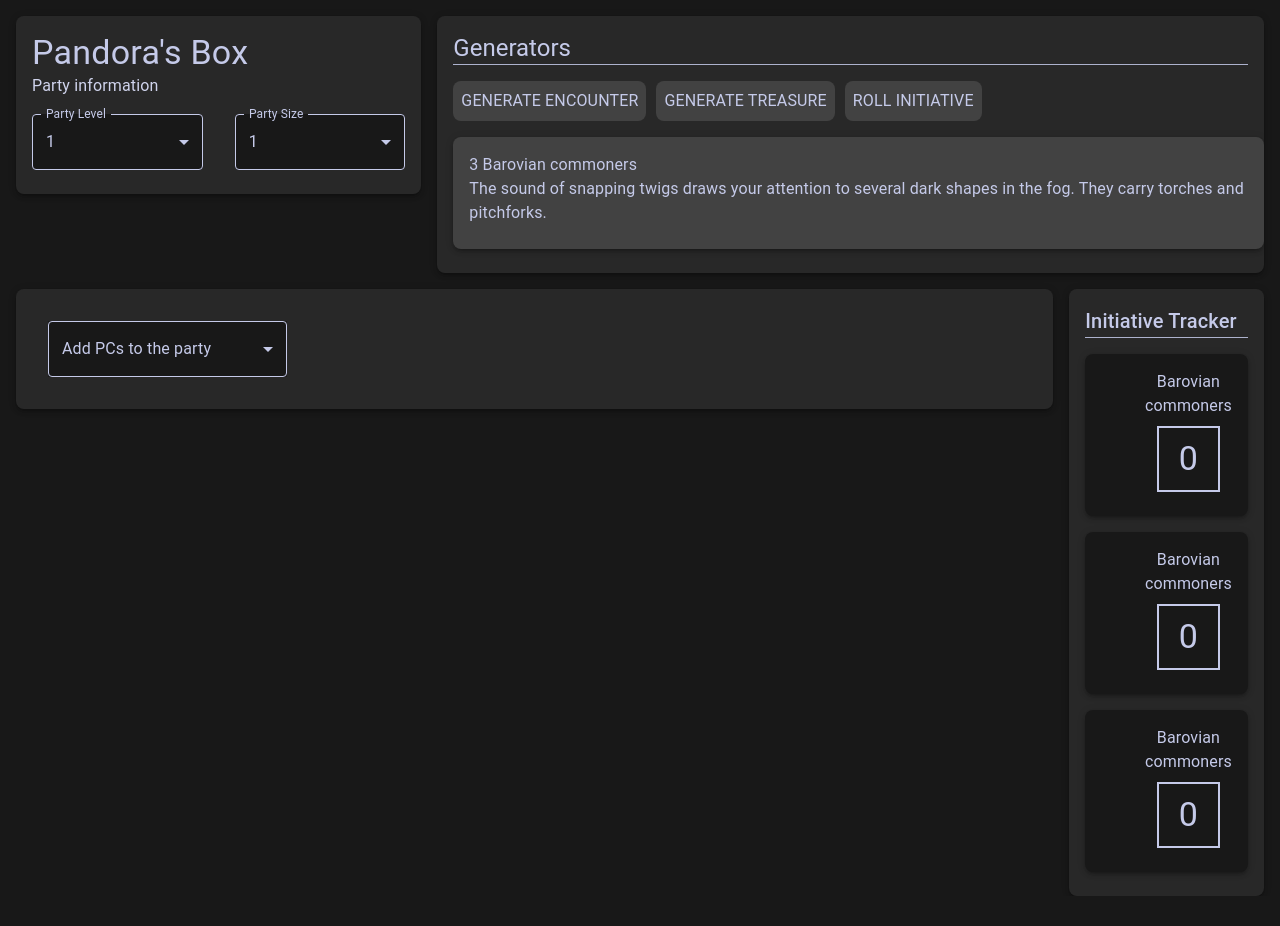
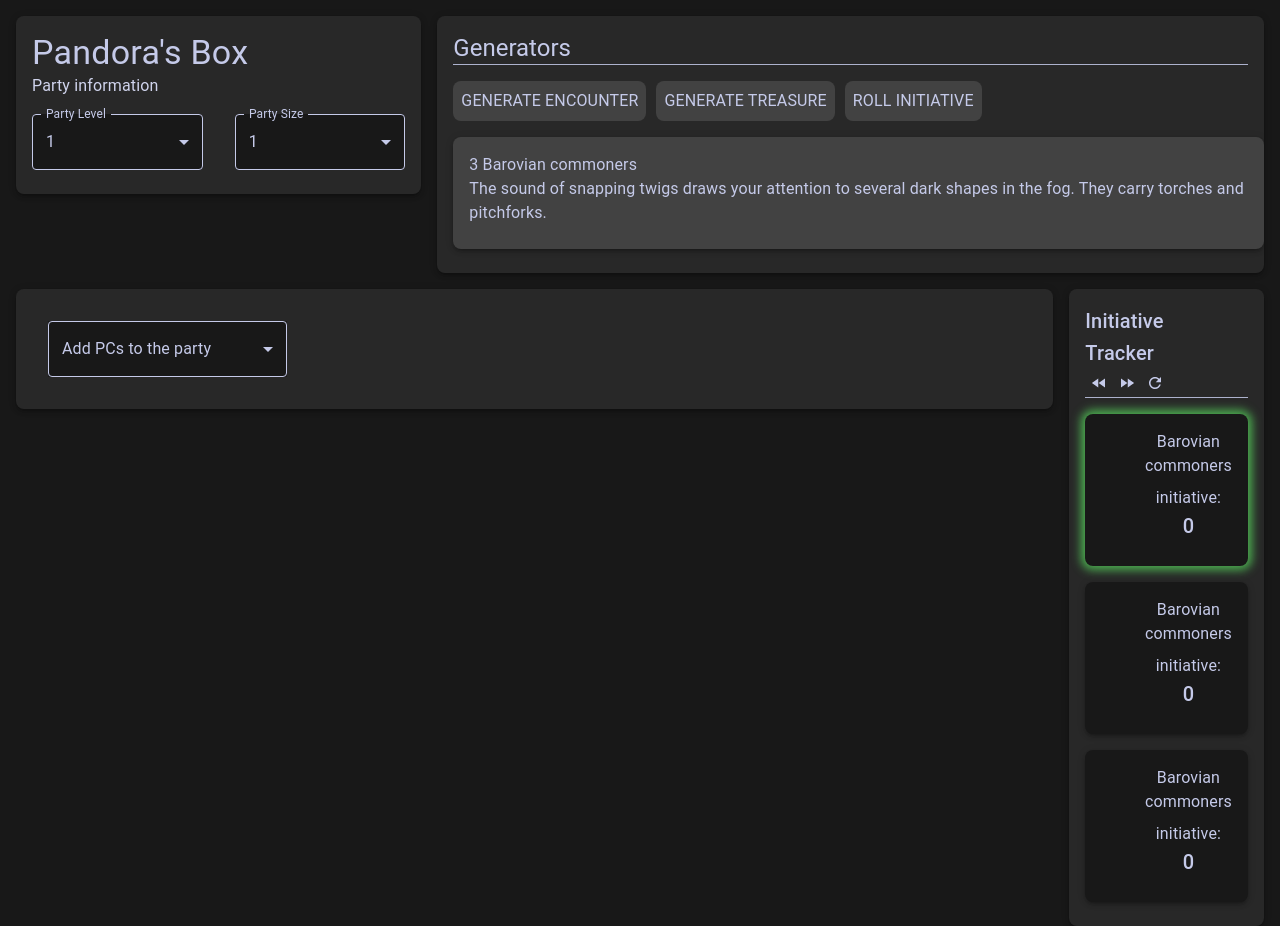
Before and after one commit to ArnoDeKoninck/PandorasBox, a React (Create React App) app: page / in a window 1280 px wide. Both pictures are taken after a click on the button "ROLL INITIATIVE". Before the commit the page ends 896 px from the top, so only its background shows below. Built offline with nearby package versions, Linux system fonts and the light colour scheme.

Commit message:
Added CombatTurns on the Initiative Tracker

```diff
--- a/package.json
+++ b/package.json
@@ -45,6 +45,7 @@
     ]
   },
   "devDependencies": {
+    "@mui/icons-material": "^5.6.1",
     "react-router-dom": "^6.3.0"
   }
 }
--- a/src/App.tsx
+++ b/src/App.tsx
@@ -20,6 +20,7 @@ function App() {
 	const [party, setParty] = React.useState<PC[]>([]);
 	const [openEditPcDialog, setOpenEditPcDialog] = React.useState<PC | undefined>(undefined);
 	const [combat, setCombat] = React.useState<(PC | Encounter)[]>([]);
+	const [combatTurn, setCombatTurn] = React.useState<number>(0);
 	const classes = useStyles();
 
 	const getCombatParticipants = (party: PC[], encounter: Encounter | Encounter_Variant) => {
@@ -59,7 +60,7 @@ function App() {
 						<PartyDetails party={party} setParty={setParty} partySize={partySize} partyLevel={partyLevel} setOpenEditPcDialog={setOpenEditPcDialog} />
 					</Grid>
 					<Grid item xs={2}>
-						<InitiativeTracker combat={combat} />
+						<InitiativeTracker combat={combat} combatTurn={combatTurn} onChangeTurn={setCombatTurn} />
 					</Grid>
 				</Grid>
 				{openEditPcDialog && <EditPcDialog pc={openEditPcDialog} setOpenEditPcDialog={setOpenEditPcDialog} />}
--- a/src/components/InitiativeTracker/InitiativeTracker.tsx
+++ b/src/components/InitiativeTracker/InitiativeTracker.tsx
@@ -1,31 +1,69 @@
-import { Card, CardContent, CardMedia, Divider, Grid, Typography } from "@mui/material";
-import customTheme, { useStyles } from "../../customTheme";
+import { Card, CardContent, CardMedia, Divider, Grid, IconButton, Typography } from "@mui/material";
+import { FastForward, FastRewind, Refresh } from "@mui/icons-material";
+import { useStyles } from "../../customTheme";
 import { Encounter } from "../../types/EncounterTypes";
 import { PC } from "../../types/GlobalTypes";
+import { green } from "@mui/material/colors";
 
 interface InitiativeProps {
 	combat: (PC | Encounter)[];
+	combatTurn: number;
+	onChangeTurn: (input: number) => void;
 }
-function InitiativeTracker({ combat }: InitiativeProps) {
+function InitiativeTracker({ combat, combatTurn, onChangeTurn }: InitiativeProps) {
 	const classes = useStyles();
 	if (!combat) {
 		return <Typography>No initiative rolled</Typography>;
 	}
-	console.log(combat);
+	const onNextTurn = () => {
+		if (combatTurn + 1 > combat.length - 1) {
+			onChangeTurn(0);
+		} else {
+			onChangeTurn(combatTurn + 1);
+		}
+	};
+	const onPreviousTurn = () => {
+		if (combatTurn - 1 < 0) {
+			onChangeTurn(combat.length - 1);
+		} else {
+			onChangeTurn(combatTurn - 1);
+		}
+	};
+	const onResetTurns = () => {
+		onChangeTurn(0);
+	};
+	combat.sort((a, b) => b.initiative! - a.initiative!);
 	return (
 		<Card>
 			<CardContent>
 				<Grid container>
 					<Grid item xs={12}>
-						<Typography variant={"h6"}>Initiative Tracker</Typography>
+						<Grid container alignItems={"center"}>
+							<Grid item xs={8}>
+								<Typography variant={"h6"}>Initiative Tracker</Typography>
+							</Grid>
+							<Grid item flexShrink={2}>
+								<IconButton size="small" color={"secondary"} onClick={() => onPreviousTurn()}>
+									<FastRewind fontSize="inherit" />
+								</IconButton>
+								<IconButton size="small" color={"secondary"} onClick={() => onNextTurn()}>
+									<FastForward fontSize="inherit" />
+								</IconButton>
+								<IconButton size="small" color={"secondary"} onClick={() => onResetTurns()}>
+									<Refresh fontSize="inherit" />
+								</IconButton>
+							</Grid>
+						</Grid>
+
 						<Divider />
 					</Grid>
 					<Grid item xs={12}>
 						<Grid container rowSpacing={2}>
-							{combat.map((entity) => {
+							{combat.map((entity, index) => {
 								return (
 									<Grid item xs={12}>
-										<Card className={classes.itemCard}>
+										{console.log(`This is the index: ${index}, combatTurn: ${combatTurn}`)}
+										<Card className={classes.itemCard} style={combatTurn === index ? { boxShadow: `0px 0px 10px 4px ${green[500]}` } : {}}>
 											<CardContent>
 												<Grid container alignItems={"center"} gap={"5px"}>
 													<Grid item flexGrow={4}>
@@ -36,8 +74,9 @@ function InitiativeTracker({ combat }: InitiativeProps) {
 															<Grid item>
 																<Typography align="center">{entity.name}</Typography>
 															</Grid>
-															<Grid style={{ border: `2px solid ${customTheme.palette.secondary.main}` }} item>
-																<Typography padding={"10px 20px"} variant={"h4"}>
+															<Grid item>
+																<Typography align="center">initiative:</Typography>
+																<Typography align="center" variant={"h6"}>
 																	{entity.initiative ?? 0}
 																</Typography>
 															</Grid>
```
